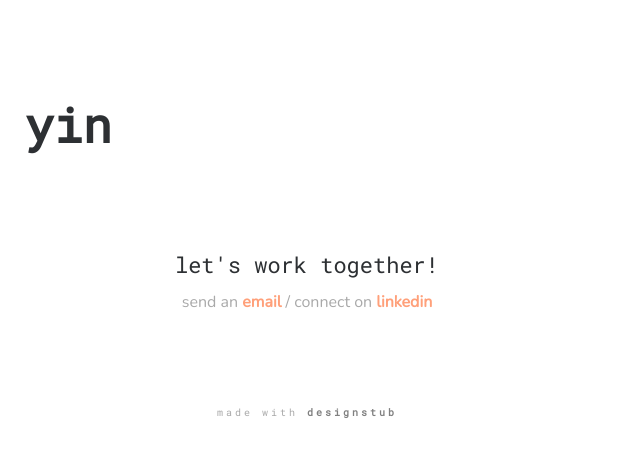
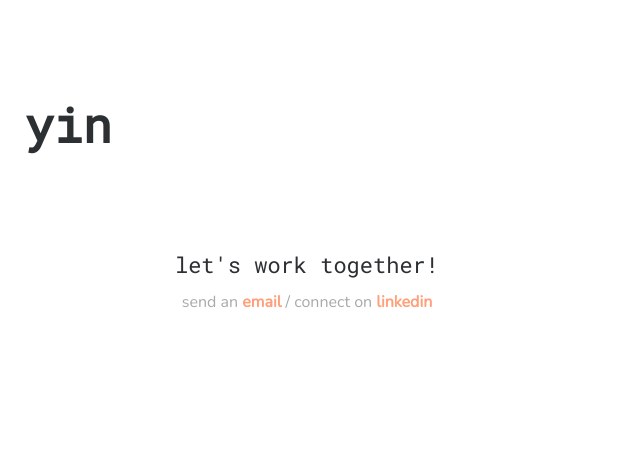
Before and after one commit to steph-yin/steph-yin.github.io, a plain HTML site: page index.html in a window 1280 px wide. Shown: the full height of the page, 333-973 px from the left. Drawn offline with nearby package versions, Linux system fonts and the light colour scheme.

Commit message:
footnote

```diff
--- a/index.html
+++ b/index.html
@@ -162,8 +162,7 @@
     <div style="text-align: center;">
       <h4>let's work together!</h4>
       <p class="footer-text">send an <a href="mailto:stephanieyin@nyu.edu">email</a> / connect on <a href="https://www.linkedin.com/in/styin/">linkedin</a></p>
-        <br><br><br><br>
-        <p class="credit">made with <a href="http://www.designstub.com/">designstub</a></p>
+        <br><br><br>
     </div>
 <!--
     <div class="col-md-6 right">
```
